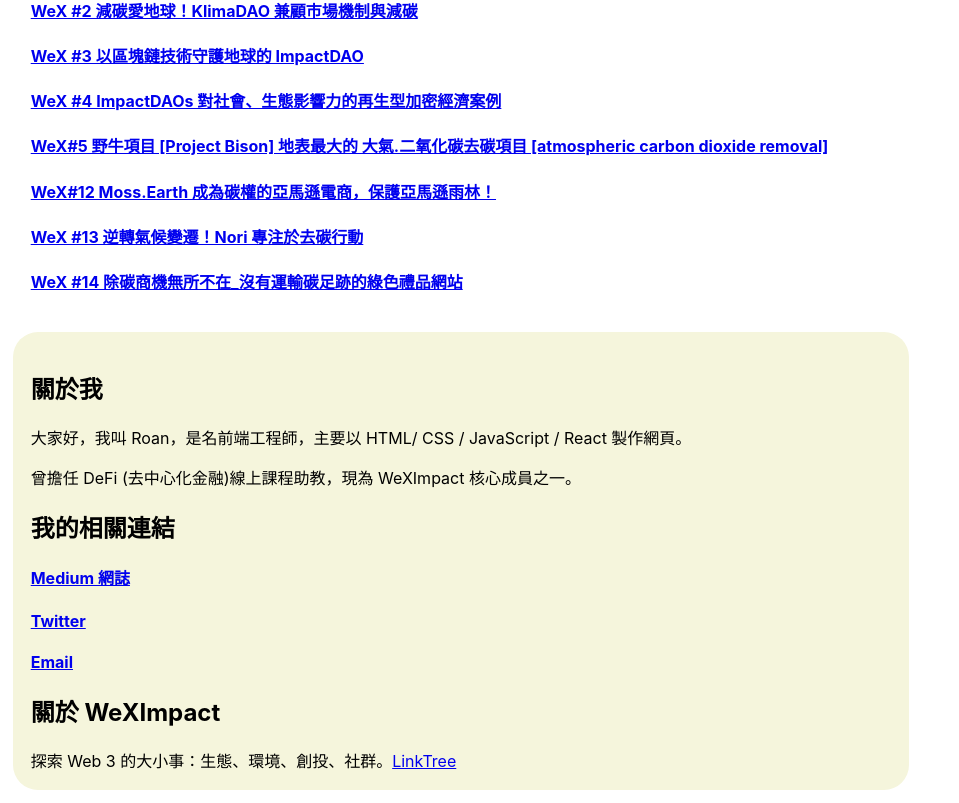
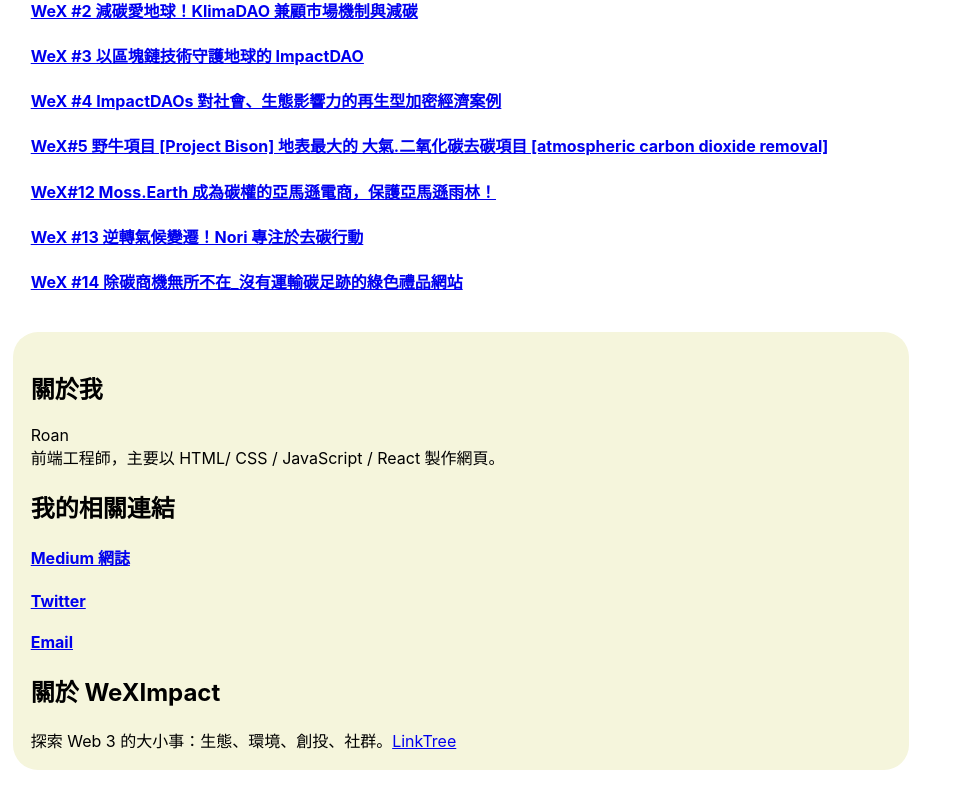
Before and after one commit to evojroan/carboncalculator, a React (Create React App) app: page / in a window 1280 px wide. Shown: the part 1064-1867 px from the top of the page, without its empty margins (0-959 px from the left). Built offline with nearby package versions, Linux system fonts and the light colour scheme; no server answers.

Commit message:
Edit:AboutMe description

```diff
--- a/src/components/Main/AboutMe/AboutMe.jsx
+++ b/src/components/Main/AboutMe/AboutMe.jsx
@@ -5,11 +5,9 @@
     <div className={styles.AboutMe}>
       <h2>關於我 </h2>
       <p>
-        大家好，我叫 Roan，是名前端工程師，主要以 HTML/ CSS / JavaScript / React
-        製作網頁。
-      </p>
-      <p>
-        曾擔任 DeFi (去中心化金融)線上課程助教，現為 WeXImpact 核心成員之一。
+        Roan
+        <br />
+        前端工程師，主要以 HTML/ CSS / JavaScript / React 製作網頁。
       </p>
       <h2>我的相關連結</h2>
       <span>
```
